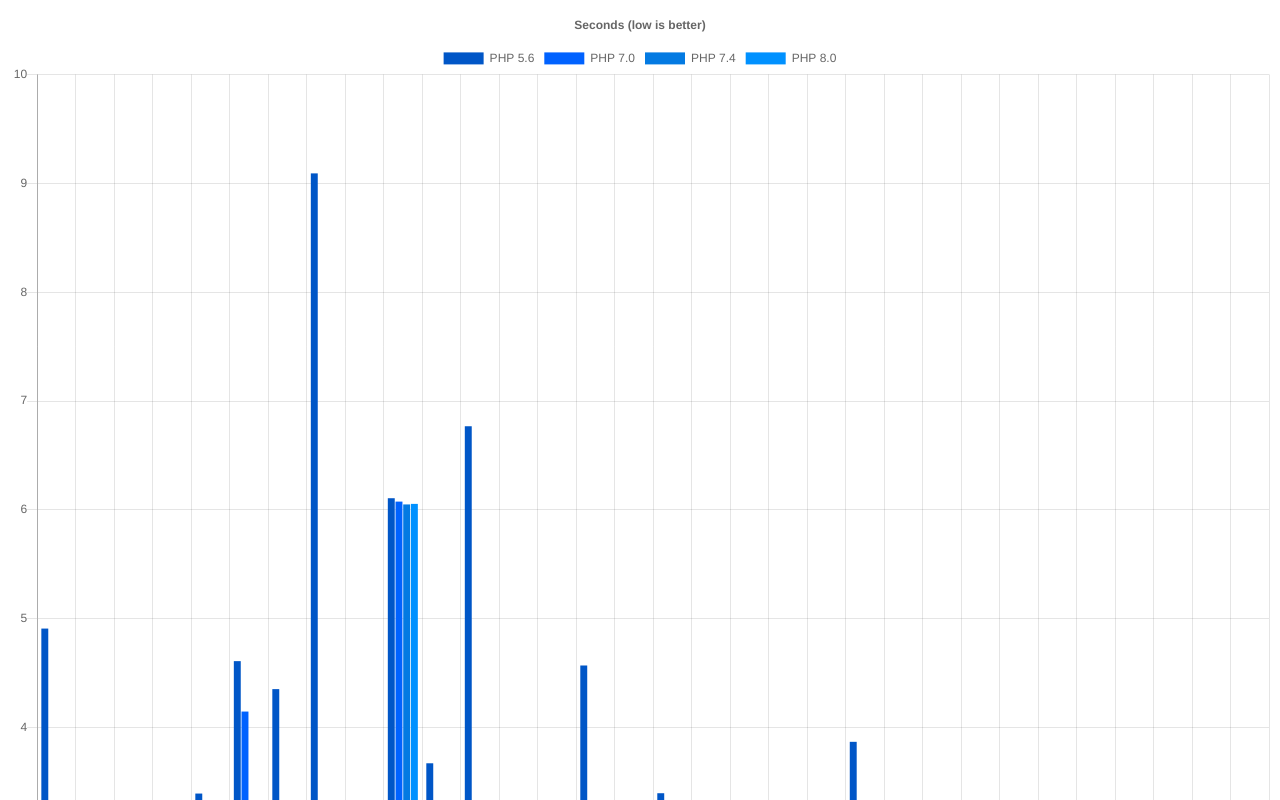
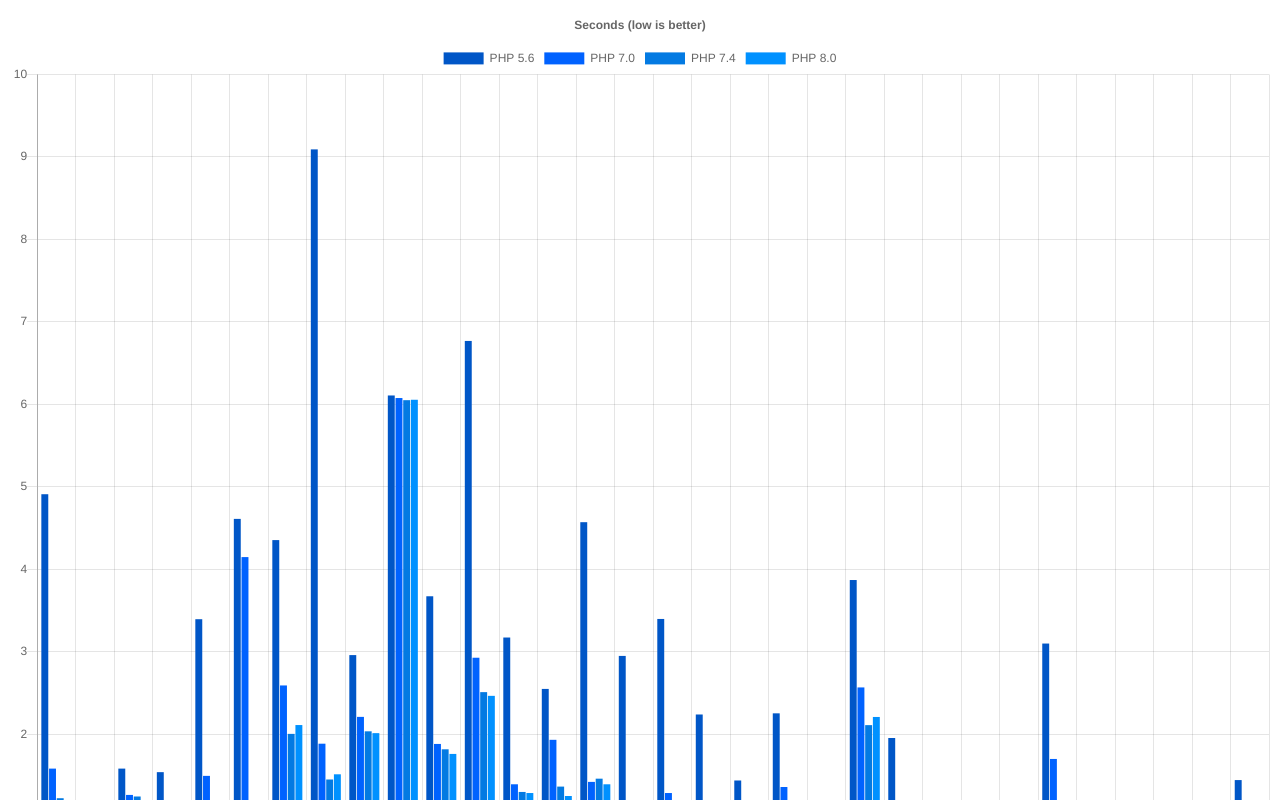
Before and after one commit to ykpon/bench-php, a plain HTML site: page index.html in a window 1280 px wide. Shown: the top 800 px of the page. Drawn offline with nearby package versions, Linux system fonts and the light colour scheme.

Commit message:
Update index.html

```diff
--- a/index.html
+++ b/index.html
@@ -3,13 +3,11 @@
 
 <head>
   <title>PHP 5.6-8.0 benchmarks</title>
-  <script src="//cdnjs.cloudflare.com/ajax/libs/Chart.js/2.1.4/Chart.min.js"></script>
+  <script src="https://cdnjs.cloudflare.com/ajax/libs/Chart.js/2.1.4/Chart.min.js"></script>
 </head>
 
 <body>
-  <div style="height: 600px">
-    <canvas id="myChart" width="400" height="400"></canvas>
-  </div>
+  <canvas id="myChart" height="1000"></canvas>
   <script>
     var ctx = document.getElementById('myChart').getContext('2d');
     var data = {
@@ -60,7 +58,9 @@
             }
           }
         ]
-      }
+      },
+	  "responsive": true,
+	  "maintainAspectRatio": false
     };
 
     var myChart = new Chart(ctx, {
```
